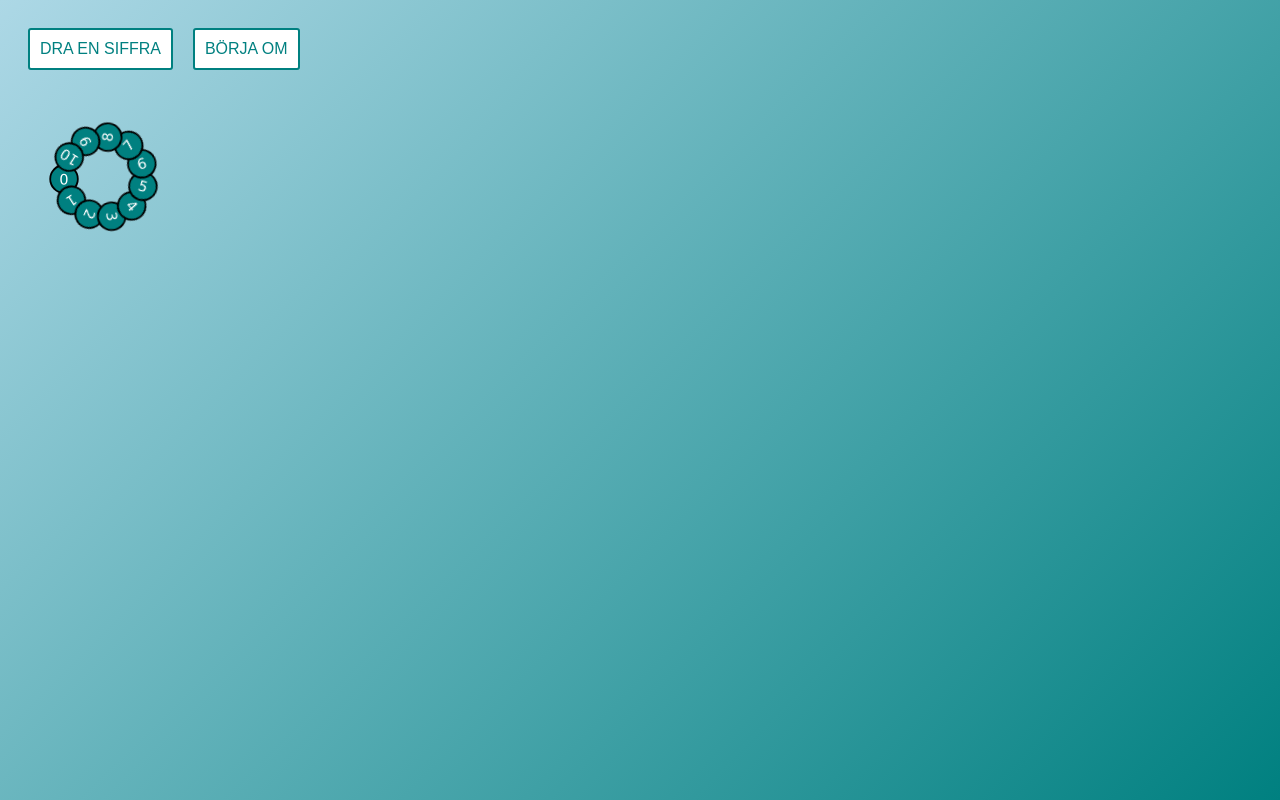
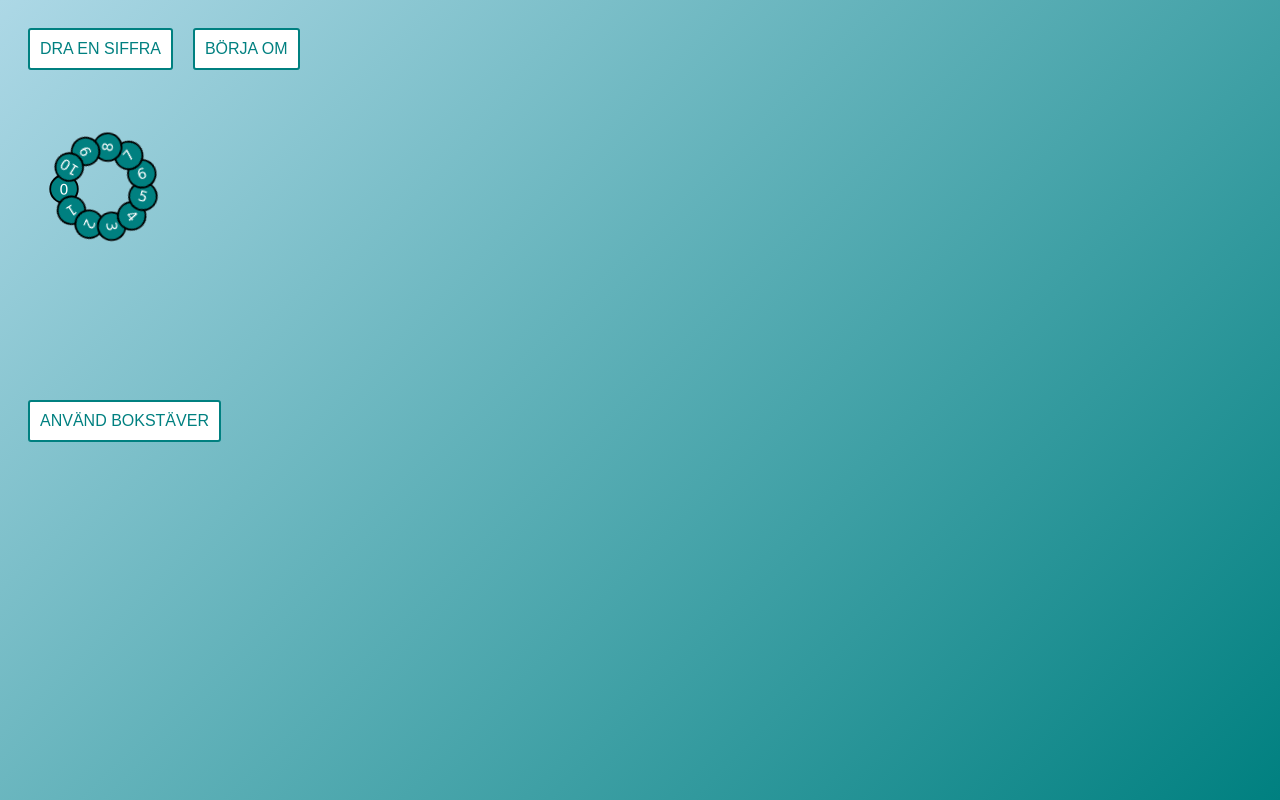
Before and after one commit to CarlRosell/bingo, a React app: page / in a window 1280 px wide. Built offline with nearby package versions, Linux system fonts and the light colour scheme; a web font is replaced by a local one.

Commit message:
Add ability to switch between numbers and letters

```diff
--- a/src/App.css
+++ b/src/App.css
@@ -16,6 +16,7 @@ button {
   border: 2px solid teal;
   padding: 10px;
   margin-right: 20px;
+  margin-bottom: 10px;
   border-radius: 3px;
   background: white;
   color: teal;
--- /dev/null
+++ b/src/Bingo.js
@@ -0,0 +1,120 @@
+import React from 'react';
+import { render } from 'react-dom';
+import shuffleArray from './shuffleArray';
+import './App.css';
+
+const LINE_HEIGHT = 30;
+
+const PICK_DURATION = 0;
+
+const generateInitialState = chars => ({
+  availableChars: shuffleArray([...chars]),
+  usedChars: [],
+  currentChar: null,
+  picking: false
+});
+
+export default class Bingo extends React.Component {
+  constructor(props) {
+    super(props);
+    this.state = generateInitialState(props.chars);
+  }
+
+  pickLetter = () => {
+    const { availableChars, usedChars, currentChar } = this.state;
+    this.setState(
+      {
+        picking: true,
+        usedChars: [...usedChars, currentChar].filter(a => a !== null),
+        currentChar: null
+      },
+      () => {
+        if (availableChars.length > 0) {
+          setTimeout(() => {
+            const [newCurrentChar, ...newavailableChars] = availableChars;
+            this.setState({
+              picking: false,
+              currentChar: newCurrentChar,
+              availableChars: newavailableChars
+            });
+          }, PICK_DURATION);
+        }
+      }
+    );
+  };
+
+  componentWillReceiveProps(newProps) {
+    this.setState(generateInitialState(newProps.chars));
+  }
+
+  reset = () => {
+    this.setState(generateInitialState(this.props.chars));
+  };
+
+  render() {
+    const { chars, isNumeric } = this.props;
+    const { currentChar, usedChars, picking } = this.state;
+    return (
+      <div>
+        <button disabled={picking} onClick={this.pickLetter}>
+          Dra en {isNumeric ? 'siffra' : 'bokstav'}
+        </button>
+        <button onClick={this.reset}>Börja om</button>
+        <div style={{ position: 'relative' }}>
+          {chars.map((letter, index) => {
+            const usedIndex = usedChars.indexOf(letter);
+            return (
+              <div
+                key={letter}
+                className={
+                  currentChar === letter || usedIndex >= 0 ? (
+                    'ball'
+                  ) : (
+                    'ball animate'
+                  )
+                }
+                style={{
+                  animationDelay: `${2 / chars.length * index}s`,
+                  width: currentChar === letter ? '150px' : '30px',
+                  left:
+                    usedIndex >= 0
+                      ? '90%'
+                      : currentChar === letter ? '40%' : '5%',
+                  top:
+                    usedIndex >= 0
+                      ? `${usedIndex * LINE_HEIGHT}px`
+                      : currentChar === letter ? '50px' : `${LINE_HEIGHT * 3}px`
+                }}
+              >
+                <svg viewBox="0 0 50 50">
+                  <g id="UrTavla">
+                    <circle
+                      fill="teal"
+                      stroke="black"
+                      strokeWidth="3px"
+                      cx="25"
+                      cy="25"
+                      r="23"
+                    />
+                    <text
+                      fontFamily="Muli, Verdana"
+                      x="50%"
+                      y="50%"
+                      textAnchor="middle"
+                      fill="white"
+                      strokeWidth="1px"
+                      fontSize="1.5em"
+                      dy=".35em"
+                    >
+                      {letter}
+                    </text>
+                  </g>
+                </svg>
+              </div>
+            );
+          })}
+        </div>
+      </div>
+    );
+  }
+}
--- a/src/index.js
+++ b/src/index.js
@@ -1,116 +1,28 @@
 import React from 'react';
 import { render } from 'react-dom';
-import shuffleArray from './shuffleArray';
-import './App.css';
+import Bingo from './Bingo';
 
-const ALL_CHARACTERS = [0, 1, 2, 3, 4, 5, 6, 7, 8, 9, 10];
+const NUMBERS = [0, 1, 2, 3, 4, 5, 6, 7, 8, 9, 10];
 
-const LINE_HEIGHT = 30;
-
-const PICK_DURATION = 0;
-
-const generateInitialState = () => ({
-  availableChars: shuffleArray([...ALL_CHARACTERS]),
-  usedChars: [],
-  currentChar: null,
-  picking: false
-});
+const CHARS = [...'ABCDEFGHIJKLMNOPQRSTUVWXYZÅÄÖ'];
 
 class App extends React.Component {
   constructor(props) {
     super(props);
-    this.state = generateInitialState();
+    this.state = { numeric: true };
   }
 
-  pickLetter = () => {
-    const { availableChars, usedChars, currentChar } = this.state;
-    this.setState(
-      {
-        picking: true,
-        usedChars: [...usedChars, currentChar].filter(a => a !== null),
-        currentChar: null
-      },
-      () => {
-        if (availableChars.length > 0) {
-          setTimeout(() => {
-            const [newCurrentChar, ...newavailableChars] = availableChars;
-            this.setState({
-              picking: false,
-              currentChar: newCurrentChar,
-              availableChars: newavailableChars
-            });
-          }, PICK_DURATION);
-        }
-      }
-    );
-  };
-
-  reset = () => {
-    this.setState(generateInitialState());
-  };
-
   render() {
-    const { currentChar, usedChars, picking } = this.state;
+    const { numeric } = this.state;
     return (
       <div>
-        <button disabled={picking} onClick={this.pickLetter}>
-          Dra en siffra
+        <Bingo chars={numeric ? NUMBERS : CHARS} isNumeric={numeric} />
+        <button
+          style={{ position: 'absolute', top: '400px' }}
+          onClick={() => this.setState(state => ({ numeric: !state.numeric }))}
+        >
+          Använd {numeric ? 'bokstäver' : 'siffror'}
         </button>
-        <button onClick={this.reset}>Börja om</button>
-        <div style={{ position: 'relative' }}>
-          {ALL_CHARACTERS.map((letter, index) => {
-            const usedIndex = usedChars.indexOf(letter);
-            return (
-              <div
-                key={letter}
-                className={
-                  currentChar === letter || usedIndex >= 0 ? (
-                    'ball'
-                  ) : (
-                    'ball animate'
-                  )
-                }
-                style={{
-                  animationDelay: `${2 / ALL_CHARACTERS.length * index}s`,
-                  width: currentChar === letter ? '150px' : '30px',
-                  left:
-                    usedIndex >= 0
-                      ? '90%'
-                      : currentChar === letter ? '40%' : '5%',
-                  top:
-                    usedIndex >= 0
-                      ? `${usedIndex * LINE_HEIGHT}px`
-                      : currentChar === letter ? '50px' : `${LINE_HEIGHT * 3}px`
-                }}
-              >
-                <svg viewBox="0 0 50 50">
-                  <g id="UrTavla">
-                    <circle
-                      fill="teal"
-                      stroke="black"
-                      strokeWidth="3px"
-                      cx="25"
-                      cy="25"
-                      r="23"
-                    />
-                    <text
-                      fontFamily="Muli, Verdana"
-                      x="50%"
-                      y="50%"
-                      textAnchor="middle"
-                      fill="white"
-                      strokeWidth="1px"
-                      fontSize="1.5em"
-                      dy=".35em"
-                    >
-                      {letter}
-                    </text>
-                  </g>
-                </svg>
-              </div>
-            );
-          })}
-        </div>
       </div>
     );
   }
```
